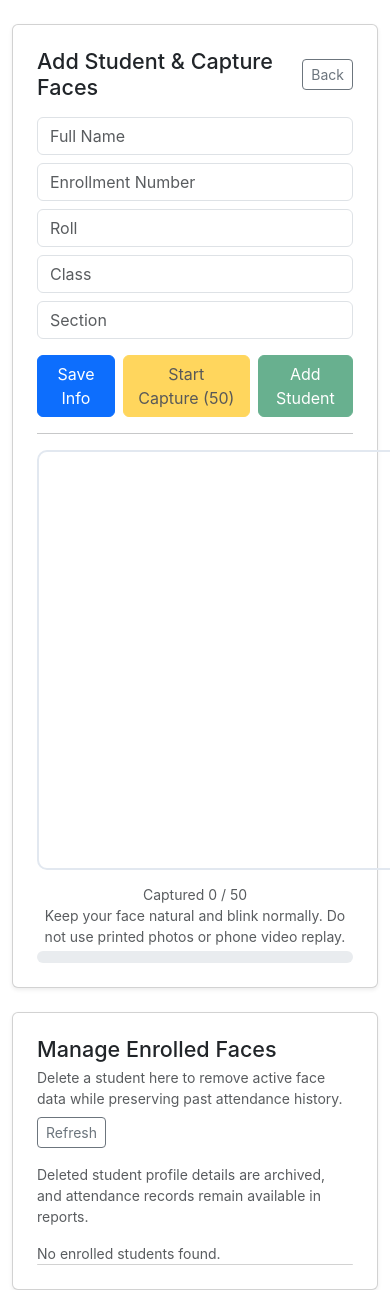
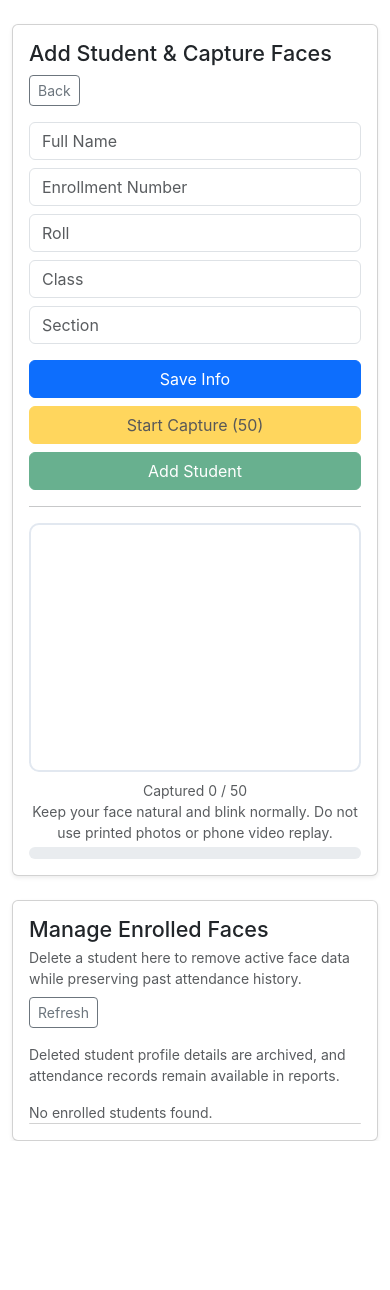
Before and after one commit to bytealche/Presenza-AI, a FastAPI app: page /add_student in a window 390 px wide; the page is wider, and only the part inside the window is pictured. After the commit the page ends 1141 px from the top of that part, so only its background shows below. Run offline with FastAPI, Linux system fonts and the light colour scheme; data that the repository does not hold is empty.

Commit message:
Responsive template fixed

```diff
--- a/static/css/style.css
+++ b/static/css/style.css
@@ -100,6 +100,19 @@ body {
   font-weight: 600;
 }
 
+.page-container {
+  max-width: 1100px;
+}
+
+.responsive-video {
+  width: 100%;
+  max-width: 560px;
+  height: auto;
+  aspect-ratio: 4 / 3;
+  display: block;
+  margin: 0 auto;
+}
+
 @keyframes scan {
   0% {
     top: 0%;
@@ -109,3 +122,17 @@ body {
     top: 100%;
   }
 }
+
+@media (max-width: 768px) {
+  .responsive-btn {
+    flex: 1 1 100%;
+  }
+
+  #studentsList > * {
+    padding: 0.75rem;
+  }
+
+  #recognizedList li {
+    padding: 0.75rem;
+  }
+}
--- a/templates/add_student.html
+++ b/templates/add_student.html
@@ -8,34 +8,34 @@
   <link rel="stylesheet" href="{{ url_for('static', filename='css/style.css') }}">
 </head>
 <body>
-<div class="container my-4">
+<div class="container my-4 page-container">
   <div class="row justify-content-center">
-    <div class="col-md-8">
-      <div class="card p-4 shadow-sm">
-        <div class="d-flex justify-content-between align-items-center mb-3">
+    <div class="col-12 col-lg-10 col-xl-9">
+      <div class="card p-3 p-md-4 shadow-sm">
+        <div class="d-flex justify-content-between align-items-center mb-3 flex-wrap gap-2">
           <h4 class="mb-0">Add Student & Capture Faces</h4>
           <a href="/" class="btn btn-outline-secondary btn-sm">Back</a>
         </div>
 
         <form id="studentForm">
           <div class="row g-2">
-            <div class="col-md-6"><input class="form-control" name="name" placeholder="Full Name" required></div>
-            <div class="col-md-6"><input class="form-control" name="enrollment_no" placeholder="Enrollment Number" required></div>
-            <div class="col-md-6"><input class="form-control" name="roll" placeholder="Roll"></div>
-            <div class="col-md-6"><input class="form-control" name="class" placeholder="Class"></div>
-            <div class="col-md-6"><input class="form-control" name="sec" placeholder="Section"></div>
+            <div class="col-12 col-md-6"><input class="form-control" name="name" placeholder="Full Name" required></div>
+            <div class="col-12 col-md-6"><input class="form-control" name="enrollment_no" placeholder="Enrollment Number" required></div>
+            <div class="col-12 col-md-6"><input class="form-control" name="roll" placeholder="Roll"></div>
+            <div class="col-12 col-md-6"><input class="form-control" name="class" placeholder="Class"></div>
+            <div class="col-12 col-md-6"><input class="form-control" name="sec" placeholder="Section"></div>
           </div>
-          <div class="mt-3 d-flex gap-2">
-            <button id="saveInfoBtn" type="submit" class="btn btn-primary">Save Info</button>
-            <button id="startCaptureBtn" type="button" class="btn btn-warning" disabled>Start Capture (50)</button>
-            <button id="addStudentBtn" type="button" class="btn btn-success" disabled>Add Student</button>
+          <div class="mt-3 d-flex gap-2 flex-wrap">
+            <button id="saveInfoBtn" type="submit" class="btn btn-primary responsive-btn">Save Info</button>
+            <button id="startCaptureBtn" type="button" class="btn btn-warning responsive-btn" disabled>Start Capture (50)</button>
+            <button id="addStudentBtn" type="button" class="btn btn-success responsive-btn" disabled>Add Student</button>
           </div>
         </form>
 
         <hr>
 
         <div class="text-center">
-          <video id="video" width="560" height="420" autoplay muted style="border-radius:10px;border:2px solid #e2e8f0;"></video>
+          <video id="video" autoplay muted class="responsive-video" style="border-radius:10px;border:2px solid #e2e8f0;"></video>
           <div class="mt-2">
             <div id="captureStatus" class="small text-muted">Captured 0 / 50</div>
             <div class="small text-muted">Keep your face natural and blink normally. Do not use printed photos or phone video replay.</div>
@@ -47,7 +47,7 @@
 
       </div>
 
-      <div class="card p-4 shadow-sm mt-4">
+      <div class="card p-3 p-md-4 shadow-sm mt-4">
         <div class="d-flex justify-content-between align-items-center mb-3 flex-wrap gap-2">
           <div>
             <h4 class="mb-1">Manage Enrolled Faces</h4>
```
Also changed, not shown: templates/attendance_record.html (+4 -4 lines), templates/index.html (+21 -5 lines), templates/mark_attendance.html (+9 -9 lines).
